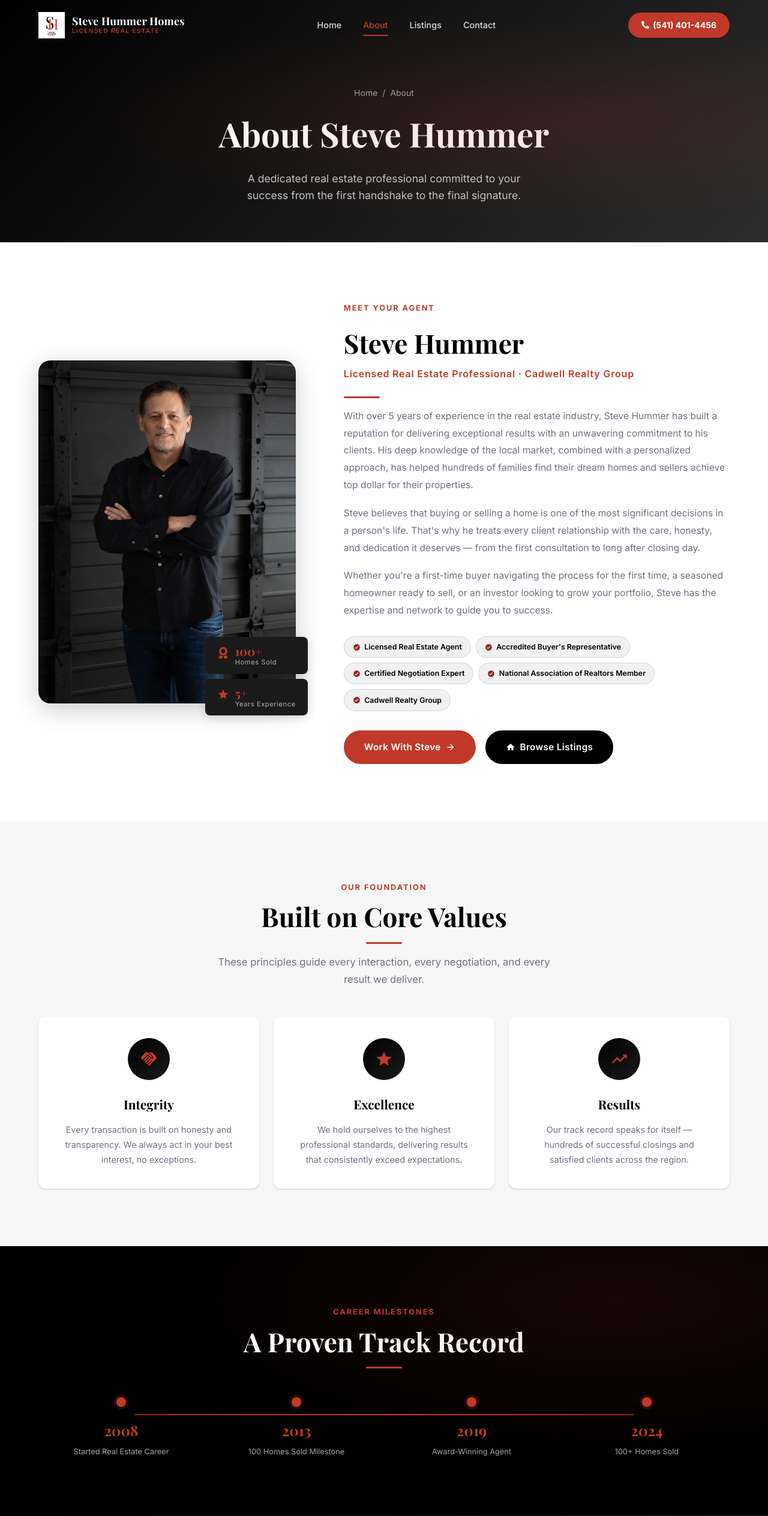
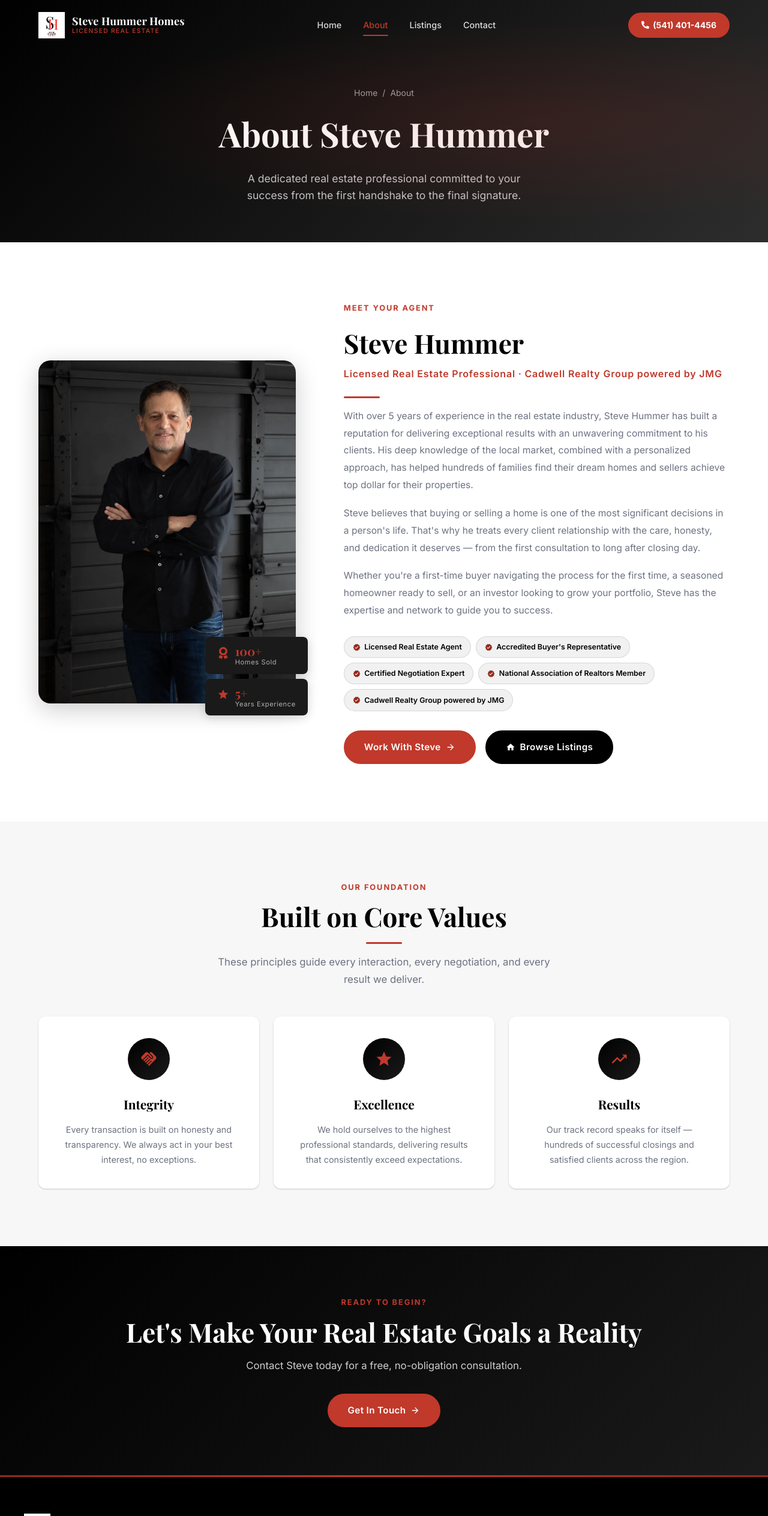
Before and after one commit to iamrussgarcia/stevehummerhomes, a Next.js app: page /about in a window 1280 px wide. Shown: the top 2528 px of the page at 60% size. Built offline with nearby package versions, Linux system fonts and the light colour scheme; a web font is replaced by a local one.

Commit message:
feat: implement about and home pages with bio, core values, and service offerings

```diff
--- a/src/app/about/page.tsx
+++ b/src/app/about/page.tsx
@@ -35,12 +35,12 @@ const credentials = [
   'Accredited Buyer\'s Representative',
   'Certified Negotiation Expert',
   'National Association of Realtors Member',
-  'Cadwell Realty Group',
+  'Cadwell Realty Group powered by JMG',
 ];
 
 const journeyMilestones = [
   { year: '2008', label: 'Started Real Estate Career' },
-  { year: '2013', label: '100 Homes Sold Milestone' },
+  { year: '2013', label: '20 Homes Sold Milestone' },
   { year: '2019', label: 'Award-Winning Agent' },
   { year: '2024', label: '100+ Homes Sold' },
 ];
@@ -96,7 +96,7 @@ export default function AboutPage() {
             <div className={styles.bioContent}>
               <span className="section-eyebrow">Meet Your Agent</span>
               <h2 className={styles.bioName}>Steve Hummer</h2>
-              <p className={styles.bioTitle}>Licensed Real Estate Professional · Cadwell Realty Group</p>
+              <p className={styles.bioTitle}>Licensed Real Estate Professional · Cadwell Realty Group powered by JMG</p>
               <div className="gold-divider" />
 
               <p className={styles.bioParagraph}>
@@ -162,11 +162,11 @@ export default function AboutPage() {
       {/* =========================================================
           JOURNEY TIMELINE
           ========================================================= */}
-      <section id="about-journey" className={`${styles.journeySection} section-padding`} aria-label="Career journey">
+      {/* <section id="about-journey" className={`${styles.journeySection} section-padding`} aria-label="Career journey">
         <div className="container">
           <div className="text-center">
             <span className="section-eyebrow">Career Milestones</span>
-            <h2 className={`section-title section-title-white`}>A Proven Track Record</h2>
+            <h2 className={`section-title section-title-white`}>Cadwell Realty Group powered by JMG</h2>
             <div className="gold-divider gold-divider-center" />
           </div>
 
@@ -180,7 +180,7 @@ export default function AboutPage() {
             ))}
           </div>
         </div>
-      </section>
+      </section> */}
 
       {/* =========================================================
           ABOUT CTA
--- a/src/app/home/page.tsx
+++ b/src/app/home/page.tsx
@@ -126,7 +126,7 @@ export default function HomePage() {
               { number: '100+', label: 'Homes Sold' },
               { number: '5+', label: 'Years Experience' },
               { number: '100%', label: 'Client Satisfaction' },
-              { number: '$200M+', label: 'In Sales Volume' },
+              { number: '$50M+', label: 'In Sales Volume' },
             ].map((stat) => (
               <div key={stat.label} className={styles.statItem}>
                 <span className={styles.statNumber}>{stat.number}</span>
@@ -175,7 +175,7 @@ export default function HomePage() {
         <div className="container">
           <div className="text-center">
             <span className="section-eyebrow">Browse Properties</span>
-            <h2 className="section-title">Find Your Perfect Home</h2>
+            <h2 className="section-title">Helping you find your way home</h2>
             <div className="gold-divider gold-divider-center" />
             <p className="section-subtitle" style={{ margin: '0 auto 2.5rem' }}>
               Explore available listings and find the property that fits your lifestyle and budget.
```
